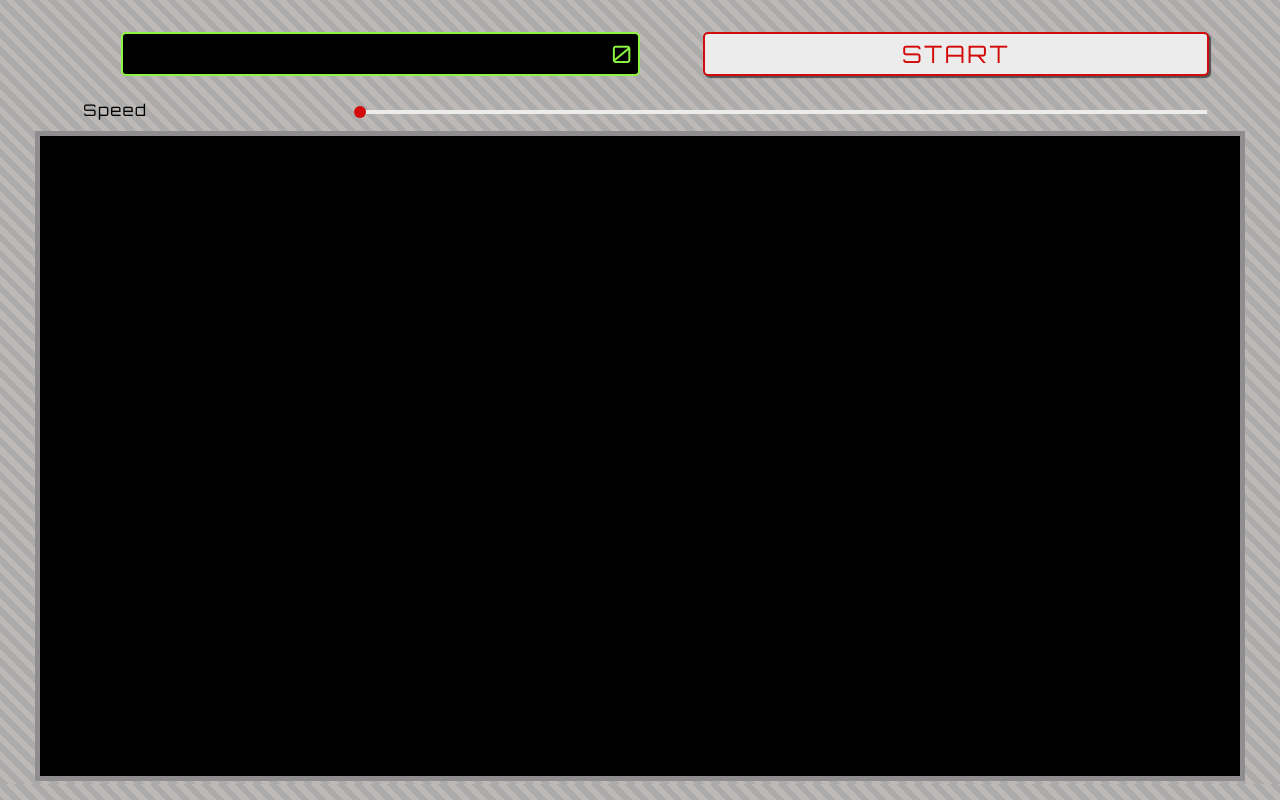
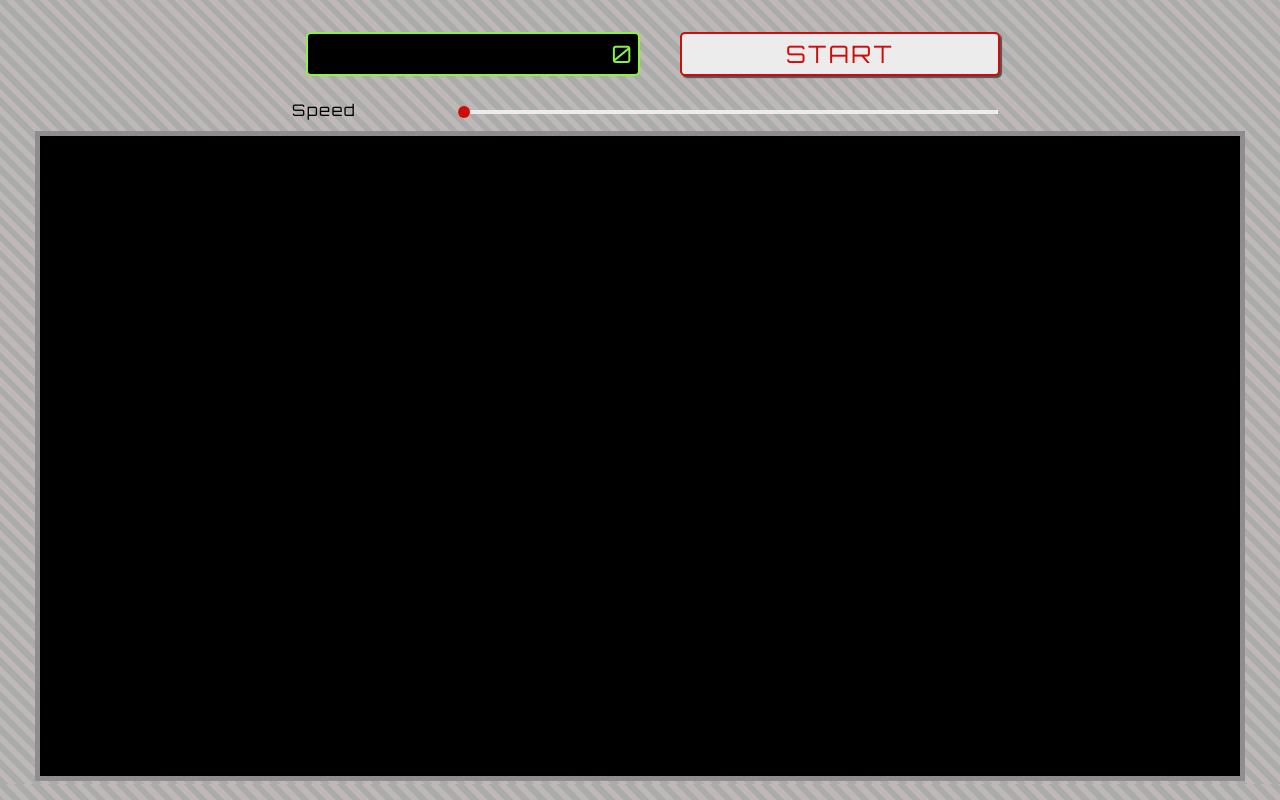
Before and after one commit to jaredshelby/Dot-Game, a plain HTML site: page index.html in a window 1280 px wide. Drawn offline with Linux system fonts and the light colour scheme.

Commit message:
CSS change

```diff
--- a/style.css
+++ b/style.css
@@ -16,6 +16,11 @@ input[type="button"],
 input[type="submit"],
 .input-checkbox {
 -webkit-appearance: none;
+}
+
+div.game-header {
+    max-width: 800px;
+    margin: 0 auto;
 }
 div.score-wrapper, div.start-wrapper {
   width: 50%;
```
